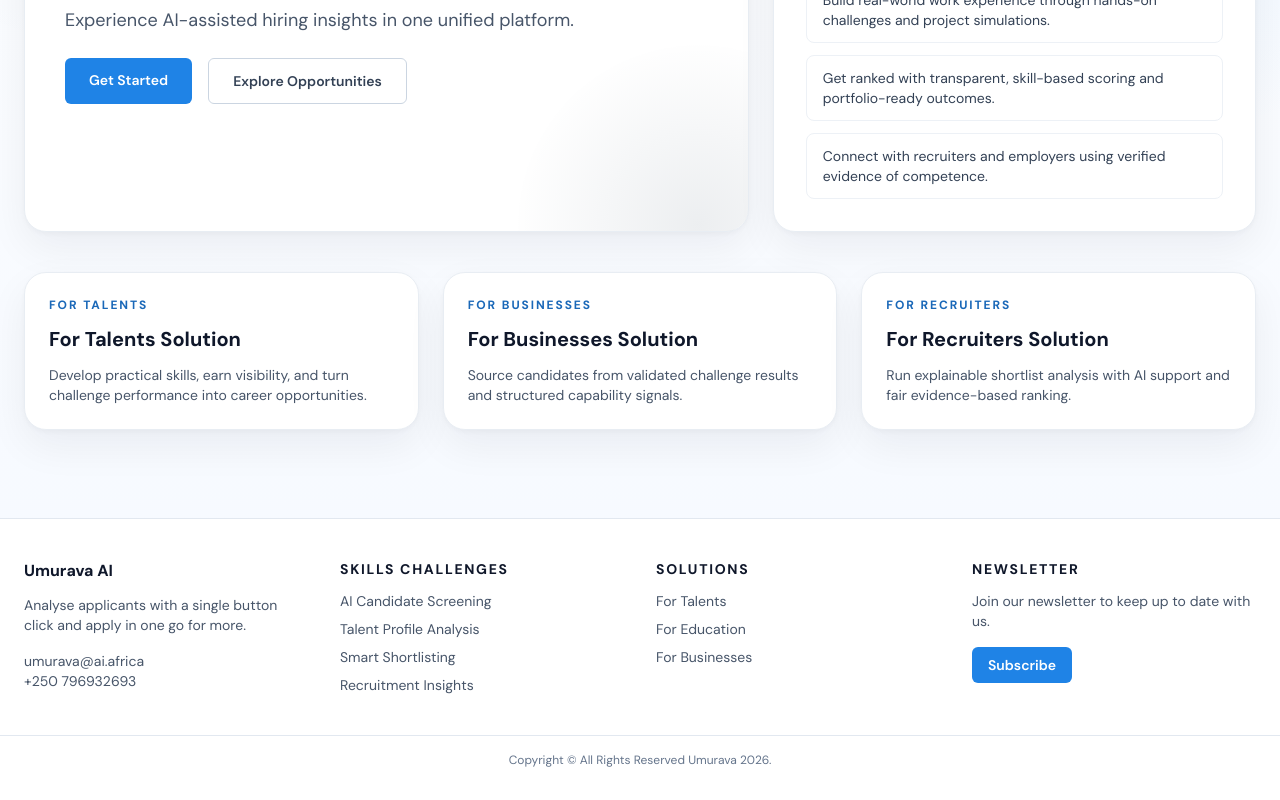
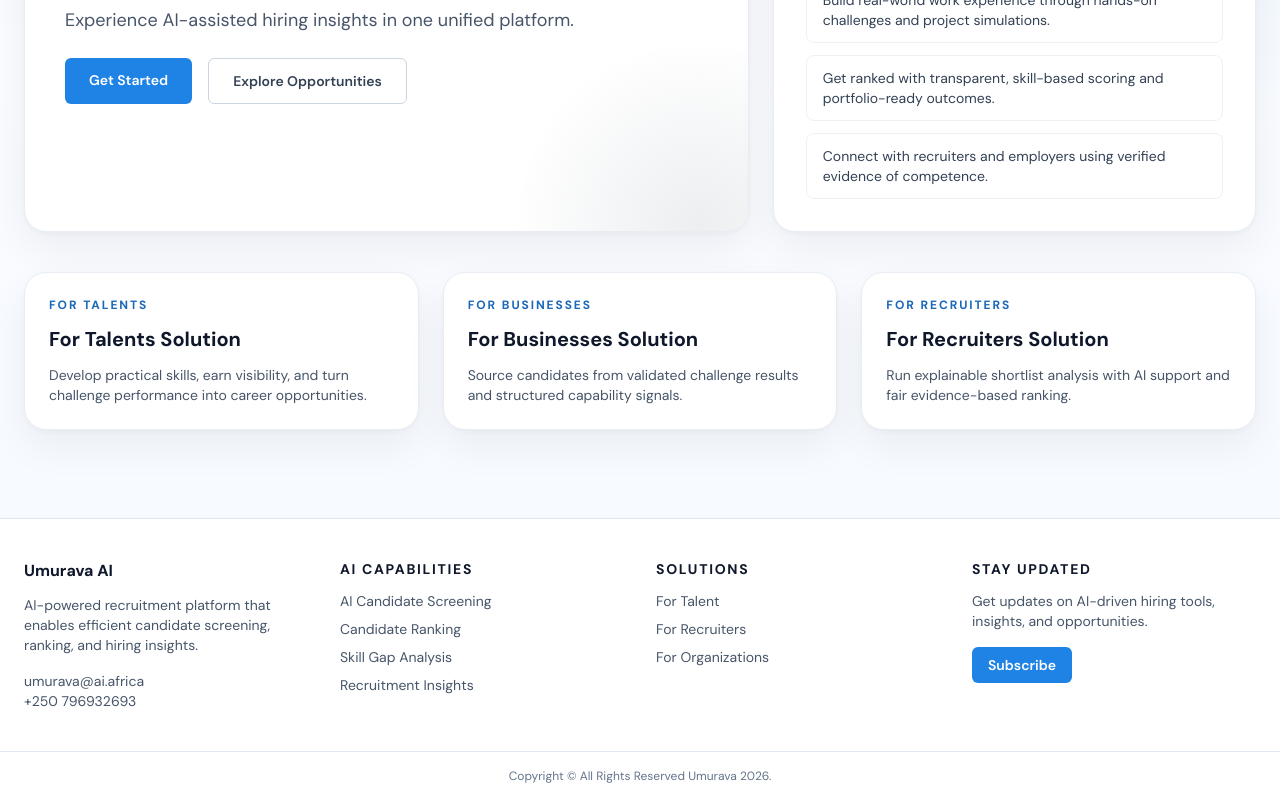
Before and after one commit to Celia-joy/Umurava-ai-hackathon, a Next.js app in the folder frontend/: page / in a window 1280 px wide. Shown: the part 317-1117 px from the top of the page. Built offline with nearby package versions, Linux system fonts and the light colour scheme; no server answers.

Commit message:
feat: change of the wording used

```diff
--- a/frontend/src/components/shell.tsx
+++ b/frontend/src/components/shell.tsx
@@ -8,10 +8,10 @@
 import { useAppDispatch, useAppSelector } from "@/store/hooks";
 
 const navItems = [
-  { href: "/jobs", label: "For Talents" },
-  { href: "/dashboard/recruiter", label: "For Business" },
-  { href: "/dashboard/applicant", label: "Join the Platform" },
-  { href: "/", label: "About Us" }
+  { href: "/jobs", label: "Explore Opportunities" },
+  { href: "/dashboard/recruiter", label: "Recruiter Workspace" },
+  { href: "/dashboard/applicant", label: "Talent Profile" },
+  { href: "/", label: "About Umurava AI" }
 ] as const;
 
 export function AppShell({ children }: PropsWithChildren) {
@@ -41,7 +41,9 @@
             <span className="inline-flex h-10 w-10 items-center justify-center rounded-xl bg-brand-500 text-sm font-bold text-white transition group-hover:scale-105">
               U
             </span>
-            <span className="block text-base font-bold tracking-tight text-slate-900 md:text-lg">Umurava AI</span>
+            <span className="block text-base font-bold tracking-tight text-slate-900 md:text-lg">
+              Umurava AI
+            </span>
           </Link>
 
           <nav className="hidden items-center gap-1 md:flex">
@@ -51,7 +53,9 @@
                 href={item.href}
                 className={clsx(
                   "rounded-lg px-3 py-2 text-sm font-semibold transition",
-                  pathname === item.href ? "bg-slate-100 text-slate-900" : "text-slate-600 hover:bg-slate-100 hover:text-slate-900"
+                  pathname === item.href
+                    ? "bg-slate-100 text-slate-900"
+                    : "text-slate-600 hover:bg-slate-100 hover:text-slate-900"
                 )}
               >
                 {item.label}
@@ -63,10 +67,13 @@
                 className="ml-3 rounded-lg bg-brand-600 px-4 py-2 text-sm font-semibold text-white transition hover:bg-brand-700"
                 onClick={() => dispatch(logout())}
               >
-                Logout
+                Sign Out
               </button>
             ) : (
-              <Link href="/auth" className="ml-3 rounded-lg bg-brand-600 px-4 py-2 text-sm font-semibold text-white transition hover:bg-brand-700">
+              <Link
+                href="/auth"
+                className="ml-3 rounded-lg bg-brand-600 px-4 py-2 text-sm font-semibold text-white transition hover:bg-brand-700"
+              >
                 Get Started
               </Link>
             )}
@@ -90,7 +97,9 @@
                   href={item.href}
                   className={clsx(
                     "rounded-lg px-4 py-3 text-sm font-semibold",
-                    pathname === item.href ? "bg-slate-900 text-white" : "bg-slate-50 text-slate-700"
+                    pathname === item.href
+                      ? "bg-slate-900 text-white"
+                      : "bg-slate-50 text-slate-700"
                   )}
                 >
                   {item.label}
@@ -98,13 +107,21 @@
               ))}
             </div>
             <div className="mt-4 flex items-center justify-between rounded-lg border border-slate-200 bg-white px-4 py-3">
-              <span className="text-xs font-semibold uppercase tracking-[0.14em] text-slate-500">{activeRoleLabel}</span>
+              <span className="text-xs font-semibold uppercase tracking-[0.14em] text-slate-500">
+                {activeRoleLabel}
+              </span>
               {user ? (
-                <button className="rounded-md bg-brand-600 px-4 py-2 text-xs font-semibold text-white" onClick={() => dispatch(logout())}>
-                  Logout
+                <button
+                  className="rounded-md bg-brand-600 px-4 py-2 text-xs font-semibold text-white"
+                  onClick={() => dispatch(logout())}
+                >
+                  Sign Out
                 </button>
               ) : (
-                <Link href="/auth" className="rounded-md bg-brand-600 px-4 py-2 text-xs font-semibold text-white">
+                <Link
+                  href="/auth"
+                  className="rounded-md bg-brand-600 px-4 py-2 text-xs font-semibold text-white"
+                >
                   Get Started
                 </Link>
               )}
@@ -113,45 +130,62 @@
         )}
       </header>
 
-      <main className="mx-auto w-full max-w-7xl px-4 py-8 md:px-6 md:py-10">{children}</main>
+      <main className="mx-auto w-full max-w-7xl px-4 py-8 md:px-6 md:py-10">
+        {children}
+      </main>
 
       <footer className="mt-12 border-t border-slate-200 bg-white">
         <div className="mx-auto grid max-w-7xl gap-8 px-4 py-10 md:grid-cols-4 md:px-6">
           <div>
             <h3 className="text-base font-bold text-slate-900">Umurava AI</h3>
-            <p className="mt-3 text-sm text-slate-600">Analyse applicants with a single button click and apply in one go for more.</p>
+            <p className="mt-3 text-sm text-slate-600">
+              AI-powered recruitment platform that enables efficient candidate screening, ranking, and hiring insights.
+            </p>
             <p className="mt-4 text-sm text-slate-600">umurava@ai.africa</p>
             <p className="text-sm text-slate-600">+250 796932693</p>
           </div>
 
           <div>
-            <h4 className="text-sm font-bold uppercase tracking-[0.12em] text-slate-900">Skills Challenges</h4>
+            <h4 className="text-sm font-bold uppercase tracking-[0.12em] text-slate-900">
+              AI Capabilities
+            </h4>
             <ul className="mt-3 space-y-2 text-sm text-slate-600">
               <li>AI Candidate Screening</li>
-              <li>Talent Profile Analysis</li>
-              <li>Smart Shortlisting</li>
+              <li>Candidate Ranking</li>
+              <li>Skill Gap Analysis</li>
               <li>Recruitment Insights</li>
             </ul>
           </div>
 
           <div>
-            <h4 className="text-sm font-bold uppercase tracking-[0.12em] text-slate-900">Solutions</h4>
+            <h4 className="text-sm font-bold uppercase tracking-[0.12em] text-slate-900">
+              Solutions
+            </h4>
             <ul className="mt-3 space-y-2 text-sm text-slate-600">
-              <li>For Talents</li>
-              <li>For Education</li>
-              <li>For Businesses</li>
+              <li>For Talent</li>
+              <li>For Recruiters</li>
+              <li>For Organizations</li>
             </ul>
           </div>
 
           <div>
-            <h4 className="text-sm font-bold uppercase tracking-[0.12em] text-slate-900">Newsletter</h4>
-            <p className="mt-3 text-sm text-slate-600">Join our newsletter to keep up to date with us.</p>
-            <Link href="/auth" className="mt-4 inline-flex rounded-md bg-brand-600 px-4 py-2 text-sm font-semibold text-white transition hover:bg-brand-700">
+            <h4 className="text-sm font-bold uppercase tracking-[0.12em] text-slate-900">
+              Stay Updated
+            </h4>
+            <p className="mt-3 text-sm text-slate-600">
+              Get updates on AI-driven hiring tools, insights, and opportunities.
+            </p>
+            <Link
+              href="/auth"
+              className="mt-4 inline-flex rounded-md bg-brand-600 px-4 py-2 text-sm font-semibold text-white transition hover:bg-brand-700"
+            >
               Subscribe
             </Link>
           </div>
         </div>
-        <div className="border-t border-slate-200 py-4 text-center text-xs text-slate-500">Copyright © All Rights Reserved Umurava 2026.</div>
+        <div className="border-t border-slate-200 py-4 text-center text-xs text-slate-500">
+          Copyright © All Rights Reserved Umurava 2026.
+        </div>
       </footer>
     </div>
   );
```
